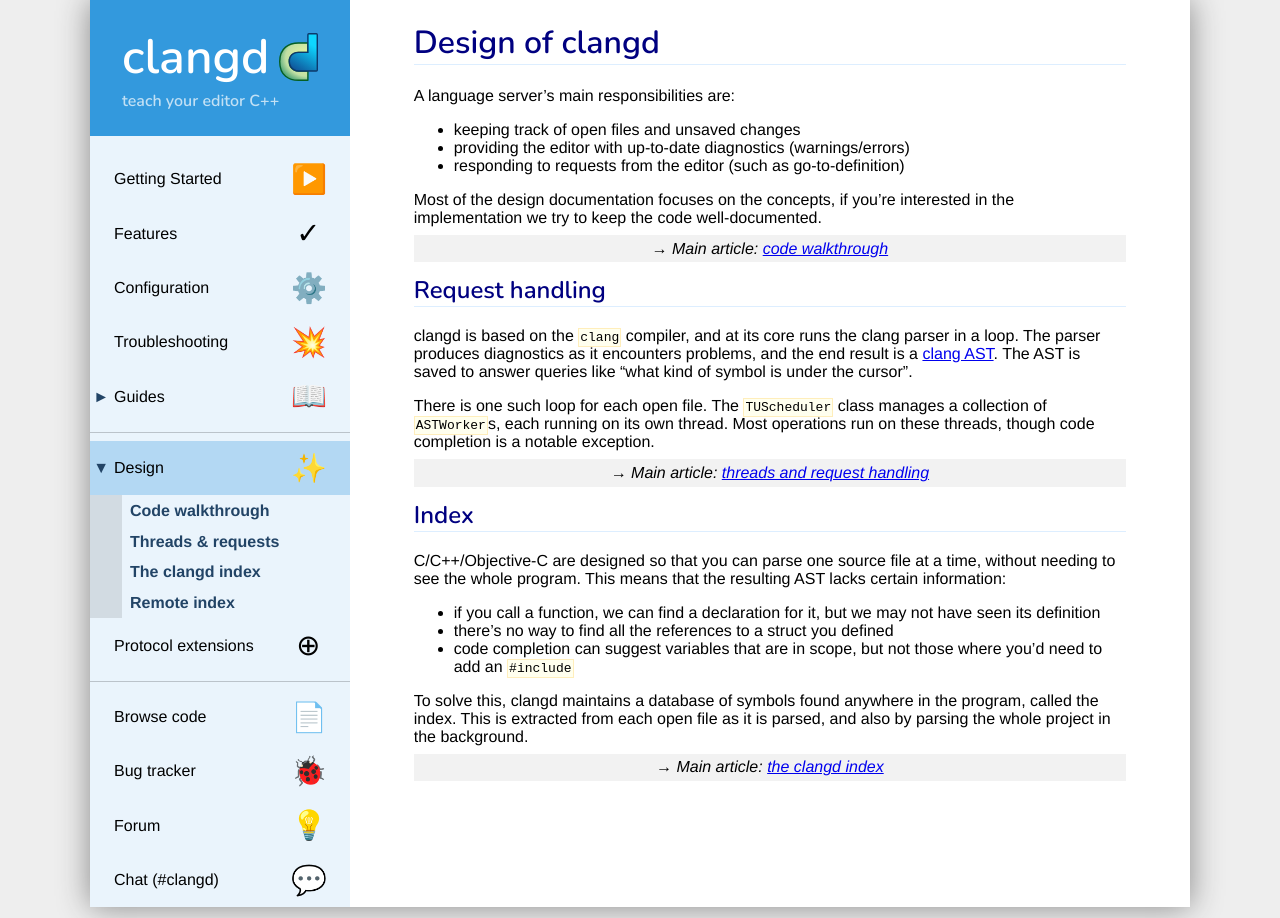
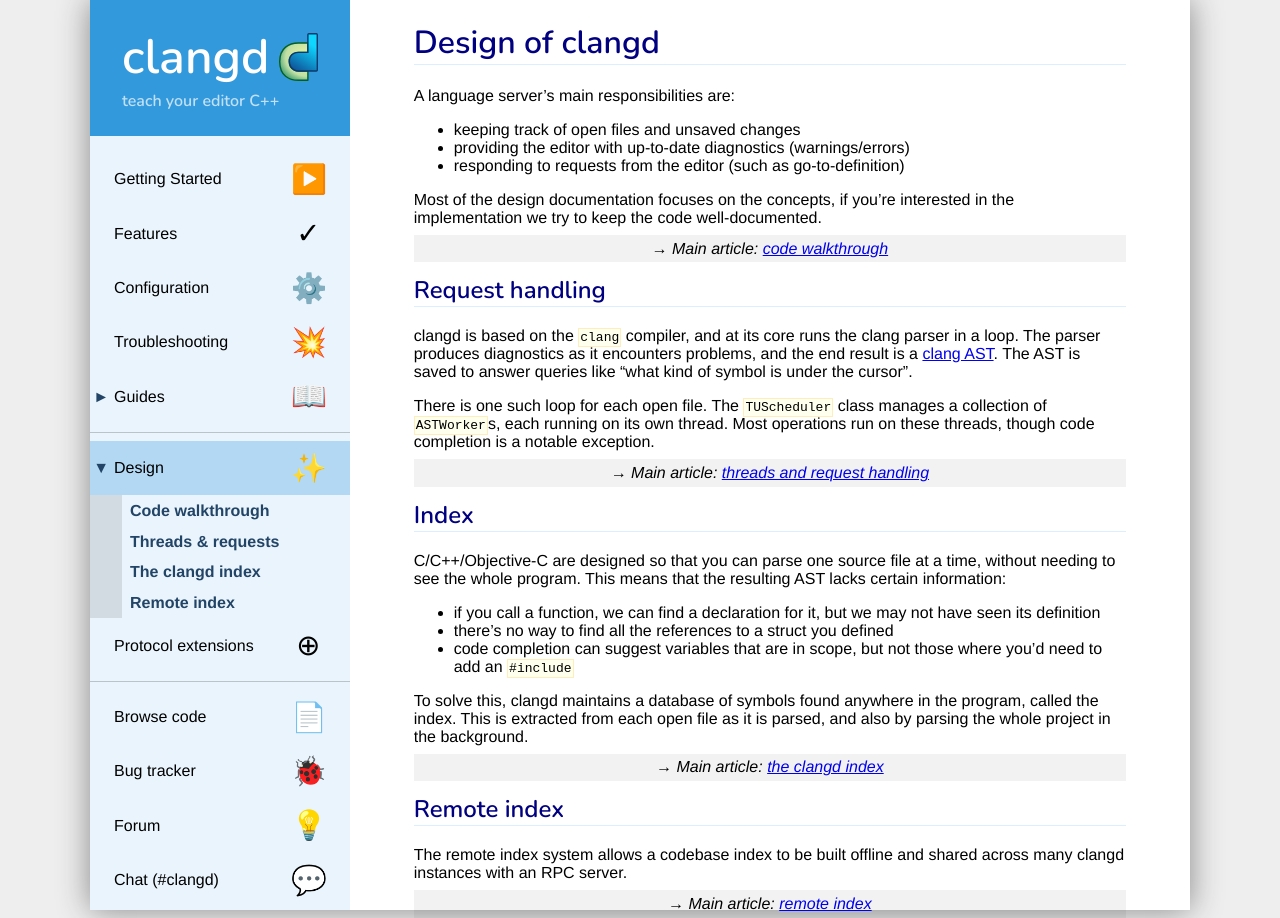
Before and after one commit to llvm/clangd-www, a Jekyll site: the page built from design/index.md, in a window 1280 px wide. Built offline with Jekyll 4.4.1, drawn with Linux system fonts in a browser that asks for light colours; our own code applies the rules of GitHub Pages for plain Markdown files.

Commit message:
Add remote index to design index

```diff
--- a/design/index.md
+++ b/design/index.md
@@ -46,3 +46,11 @@
 
 [the clangd index](/design/indexing)
 {:.main-article}
+
+## Remote index
+
+The remote index system allows a codebase index to be built offline and shared
+across many clangd instances with an RPC server.
+
+[remote index](/design/remote-index)
+{:.main-article}
```
